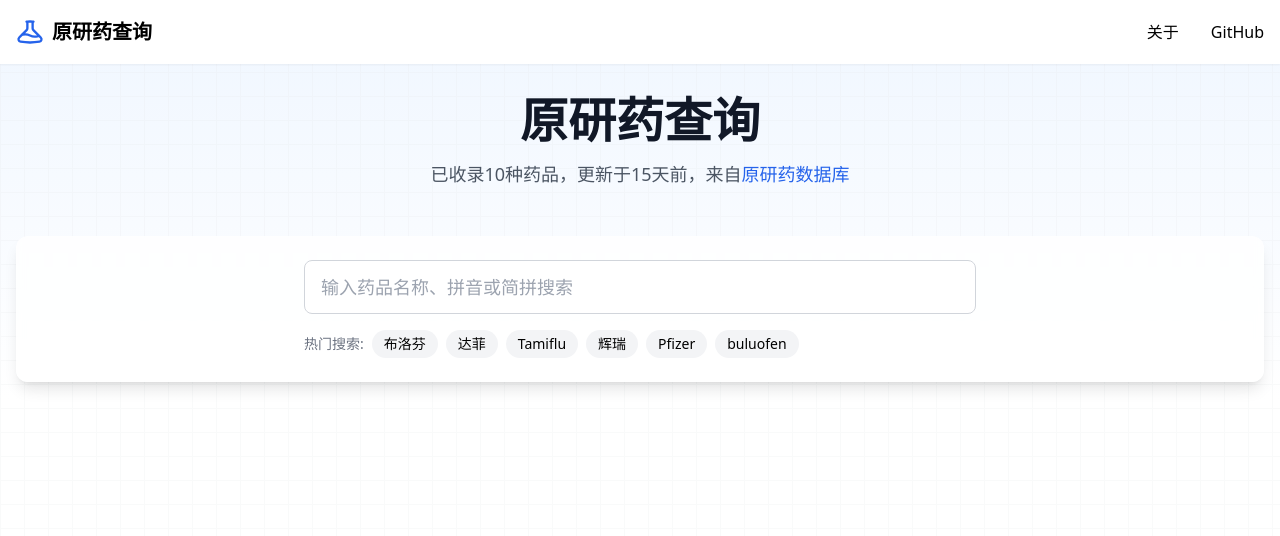
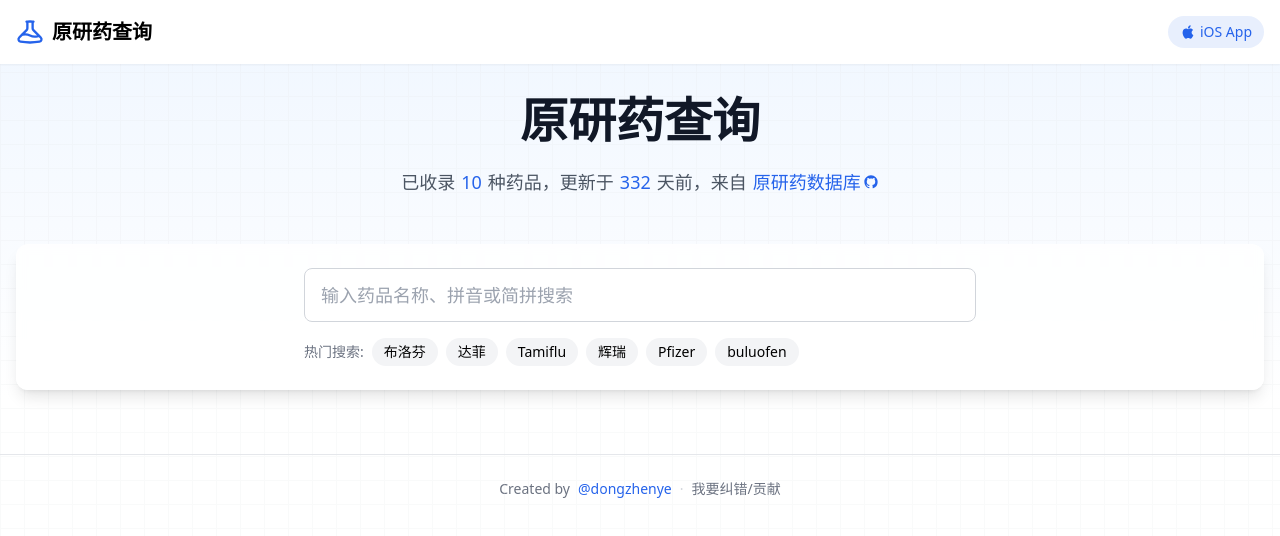
Before and after one commit to dongzhenye/yuanyanyao-web, a Next.js app: page / in a window 1280 px wide. Shown: the top 536 px of the page. Built offline with nearby package versions, Linux system fonts and the light colour scheme; what pinyin-pro would draw is missing.

Commit message:
feat: add convert links, include: auther, ios app, github contribute.

```diff
--- /dev/null
+++ b/src/components/layout/Footer.tsx
@@ -0,0 +1,30 @@
+import React from 'react'
+
+export const Footer = () => {
+  return (
+    <footer className="py-6 border-t border-gray-200 bg-white">
+      <div className="container max-w-7xl mx-auto px-4">
+        <div className="flex items-center justify-center text-sm text-gray-500 space-x-2">
+          <span>Created by</span>
+          <a
+            href="https://dongzhenye.com"
+            target="_blank"
+            rel="noopener noreferrer"
+            className="text-primary hover:text-primary-dark transition-colors"
+          >
+            @dongzhenye
+          </a>
+          <span className="text-gray-300">·</span>
+          <a
+            href="https://github.com/dongzhenye/yuanyanyao/issues/new"
+            target="_blank"
+            rel="noopener noreferrer"
+            className="text-gray-500 hover:text-gray-700 transition-colors"
+          >
+            我要纠错/贡献
+          </a>
+        </div>
+      </div>
+    </footer>
+  )
+}
--- a/src/components/layout/Header.tsx
+++ b/src/components/layout/Header.tsx
@@ -31,17 +31,26 @@ export const Header = () => {
             <Logo />
             <span className="text-xl font-bold">原研药查询</span>
           </Link>
-          <nav className="flex gap-8">
-            <Link href="/about" className="hover:text-primary">关于</Link>
-            <a
-              href="https://github.com/dongzhenye/yuanyanyao"
-              target="_blank"
-              rel="noopener"
-              className="hover:text-primary"
+
+          <button
+            onClick={() => {
+              alert('App即将上线,敬请期待!')
+            }}
+            className="inline-flex items-center px-3 py-1.5
+              bg-primary/10 text-primary rounded-full
+              hover:bg-primary/20 transition-colors
+              text-sm font-medium"
+          >
+            <svg
+              className="w-4 h-4 mr-1"
+              viewBox="0 0 24 24"
+              fill="currentColor"
+              stroke="none"
             >
-              GitHub
-            </a>
-          </nav>
+              <path d="M18.71 19.5c-.83 1.24-1.71 2.45-3.05 2.47-1.34.03-1.77-.79-3.29-.79-1.53 0-2 .77-3.27.82-1.31.05-2.3-1.32-3.14-2.53C4.25 17 2.94 12.45 4.7 9.39c.87-1.52 2.43-2.48 4.12-2.51 1.28-.02 2.5.87 3.29.87.78 0 2.26-1.07 3.81-.91.65.03 2.47.26 3.64 1.98-.09.06-2.17 1.28-2.15 3.81.03 3.02 2.65 4.03 2.68 4.04-.03.07-.42 1.44-1.38 2.83M13 3.5c.73-.83 1.94-1.46 2.94-1.5.13 1.17-.34 2.35-1.04 3.19-.69.85-1.83 1.51-2.95 1.42-.15-1.15.41-2.35 1.05-3.11z" />
+            </svg>
+            iOS App
+          </button>
         </div>
       </div>
     </header>
--- a/src/pages/index.tsx
+++ b/src/pages/index.tsx
@@ -10,6 +10,7 @@ import drugsData from '@/data/drugs.json'
 import type { SearchResultItem, SearchHistory } from '@/lib/types'
 import { SearchResults } from '@/components/search/SearchResults'
 import { SearchFilters } from '@/components/search/SearchFilters'
+import { Footer } from '@/components/layout/Footer'
 
 // 添加筛选选项配置
 const FILTER_OPTIONS = {
@@ -200,18 +201,33 @@ const HomePage: NextPage = () => {
 
         <main className="container relative max-w-7xl mx-auto px-4 py-8">
           <div className="text-center mb-12">
-            <h1 className="text-4xl md:text-5xl font-bold text-gray-900 mb-4">
+            <h1 className="text-4xl md:text-5xl font-bold text-gray-900 mb-6">
               {siteConfig.name}
             </h1>
-            <p className="text-lg text-gray-600">
-              {subtitle}
+            <p className="text-base md:text-lg text-gray-600 flex items-center justify-center gap-1.5">
+              已收录
+              <span className="font-medium text-primary">
+                {drugsData.meta.total}
+              </span>
+              种药品，更新于
+              <span className="font-medium text-primary">
+                {Math.floor((Date.now() - new Date(drugsData.meta.lastUpdate).getTime()) / (1000 * 60 * 60 * 24))}
+              </span>
+              天前，来自
               <a
                 href={siteConfig.databaseUrl}
                 target="_blank"
                 rel="noopener noreferrer"
-                className="text-primary hover:text-primary-dark hover:underline transition-colors"
+                className="inline-flex items-center text-primary hover:text-primary-dark transition-colors group"
               >
                 原研药数据库
+                <svg
+                  className="w-4 h-4 ml-0.5 transition-transform group-hover:scale-110"
+                  fill="currentColor"
+                  viewBox="0 0 24 24"
+                >
+                  <path fillRule="evenodd" d="M12 2C6.477 2 2 6.484 2 12.017c0 4.425 2.865 8.18 6.839 9.504.5.092.682-.217.682-.483 0-.237-.008-.868-.013-1.703-2.782.605-3.369-1.343-3.369-1.343-.454-1.158-1.11-1.466-1.11-1.466-.908-.62.069-.608.069-.608 1.003.07 1.531 1.032 1.531 1.032.892 1.53 2.341 1.088 2.91.832.092-.647.35-1.088.636-1.338-2.22-.253-4.555-1.113-4.555-4.951 0-1.093.39-1.988 1.029-2.688-.103-.253-.446-1.272.098-2.65 0 0 .84-.27 2.75 1.026A9.564 9.564 0 0112 6.844c.85.004 1.705.115 2.504.337 1.909-1.296 2.747-1.027 2.747-1.027.546 1.379.202 2.398.1 2.651.64.7 1.028 1.595 1.028 2.688 0 3.848-2.339 4.695-4.566 4.943.359.309.678.92.678 1.855 0 1.338-.012 2.419-.012 2.747 0 .268.18.58.688.482A10.019 10.019 0 0022 12.017C22 6.484 17.522 2 12 2z" />
+                </svg>
               </a>
             </p>
           </div>
@@ -271,6 +287,8 @@ const HomePage: NextPage = () => {
             activeFilters={activeFilters}
           />
         </main>
+
+        <Footer />
       </div>
     </>
   )
```
